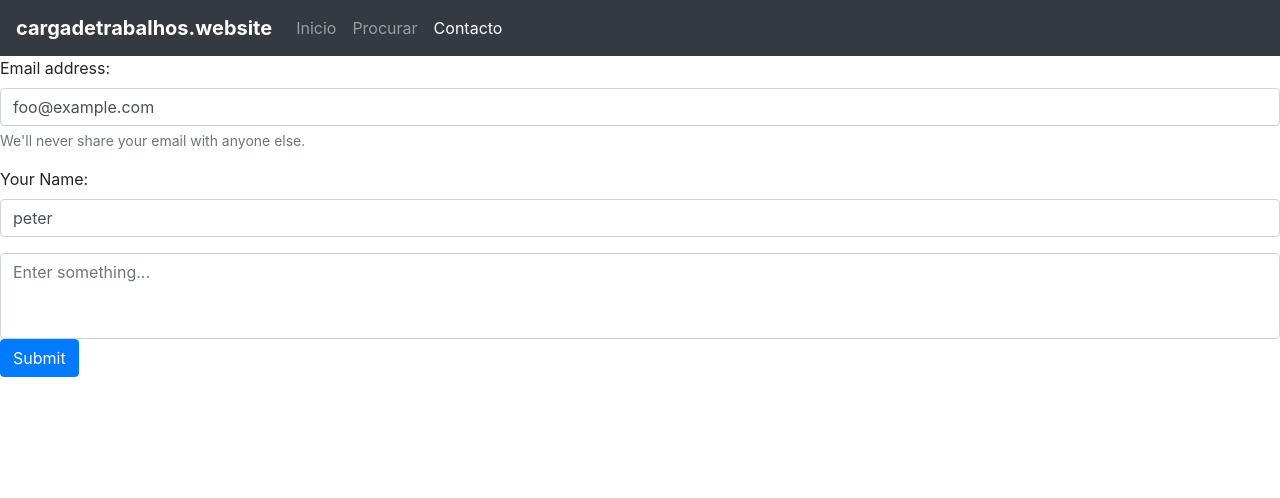
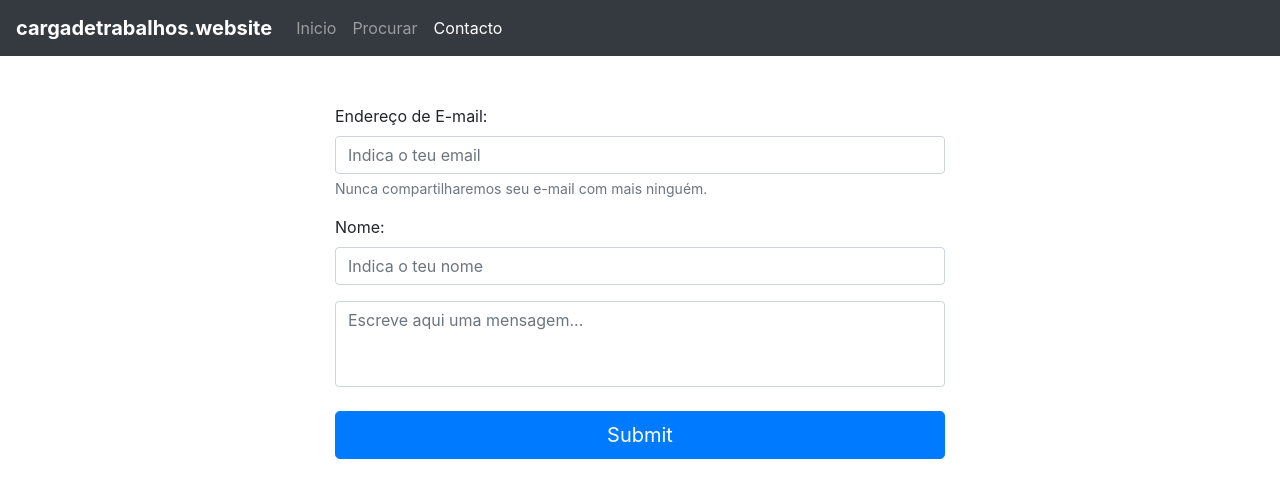
Before and after one commit to kossak31/cargadetrabalhos, a Vue app: page /#/contacto in a window 1280 px wide. Shown: the top 498 px of the page. Built offline with nearby package versions, Linux system fonts and the light colour scheme.

Commit message:
versao beta 3

```diff
--- a/src/components/Contact.vue
+++ b/src/components/Contact.vue
@@ -1,39 +1,46 @@
 <template>
   <div>
-    <b-form id="loginForm">
+    <b-form class="mt-5 col-6 offset-3" id="loginForm">
       <b-form-group
         id="input-group-1"
-        label="Email address:"
-        label-for="input-1"
-        description="We'll never share your email with anyone else."
+        label="Endereço de E-mail:"
+        label-for="email"
+        description="Nunca compartilharemos seu e-mail com mais ninguém."
       >
         <b-form-input
-          id="input-1"
+          id="email"
           v-model="user.email"
           type="email"
-          placeholder="Enter email"
+          placeholder="Indica o teu email"
           required
         ></b-form-input>
       </b-form-group>
 
-      <b-form-group id="input-group-2" label="Your Name:" label-for="input-2">
+      <b-form-group id="input-group-2" label="Nome:" label-for="name">
         <b-form-input
-          id="input-2"
+          id="name"
           v-model="user.name"
-          placeholder="Enter name"
-          required
+          placeholder="Indica o teu nome"
         ></b-form-input>
       </b-form-group>
 
+
       <b-form-textarea
-        id="textarea"
+        id="message"
         v-model="user.message"
-        placeholder="Enter something..."
+        placeholder="Escreve aqui uma mensagem..."
         rows="3"
         max-rows="6"
+        required
       ></b-form-textarea>
 
-      <b-button @click="salvar" type="submit" variant="primary"
+      <br />
+
+      <b-button
+        @click="salvar"
+        type="submit"
+        variant="primary"
+        class="btn btn-lg btn-block"
         >Submit</b-button
       >
     </b-form>
@@ -47,8 +54,8 @@ export default {
   data() {
     return {
       user: {
-        name: "peter",
-        email: "foo@example.com",
+        name: "",
+        email: "",
         message: "",
       },
     };
@@ -68,7 +75,7 @@ export default {
 
 
 <style scoped>
-body{
-  background-color:grey;
+body {
+  background-color: grey;
 }
 </style>
--- a/src/components/Pagination.vue
+++ b/src/components/Pagination.vue
@@ -1,4 +1,5 @@
 <template>
+  <div>
     <div class="container mb-5 pb-5">
       <div class="my-4 col-lg-12 pt-5">
         <!-- Pagination -->
@@ -22,17 +23,18 @@
         </li>
       </ul>
     </div>
+  </div>
 </template>
 
 <script>
+//get json file
 import trabalinhos from "@/json/titles.json";
 
 export default {
   data() {
     return {
       trabalinhos,
-      total: "",
-      current: 1,
+      current: localStorage.getItem("countstore"),
       pageSize: 10,
     };
   },
@@ -52,13 +54,32 @@ export default {
   methods: {
     prev() {
       if (this.current === 1) return; //block -1 and 0
-      this.current--;
+      localStorage.setItem("countstore", --this.current);
     },
     next() {
-      this.current++;
+      localStorage.setItem("countstore", ++this.current);
     },
   },
+  created() {
+    // //local storage for pagination numbers
+    // if (!localStorage.getItem("countstore")) {
+    //   localStorage.setItem("countstore", 1);
+    //   console.log("criou storage" + localStorage.getItem("countstore"));
+    // } else {
+    //   localStorage.setItem("countstore", this.current);
+    //   console.log("ja existe storage nº " + localStorage.getItem("countstore"));
+    // }
+  },
 };
+
+//local storage for pagination numbers
+    if (!localStorage.getItem("countstore")) {
+      localStorage.setItem("countstore", 1);
+      console.log("criou storage" + localStorage.getItem("countstore"));
+    } else {
+      localStorage.setItem("countstore", 1);
+      console.log("ja existe storage nº " + localStorage.getItem("countstore"));
+    }
 </script>
 
 <style>
@@ -76,20 +97,19 @@ a {
   user-select: none; /* Non-prefixed version, currently supported by Chrome, Edge, Opera and Firefox */
 }
 
-.container{
+.container {
   background-color: #f3f3f3;
-   box-shadow: 0 4px 8px 0 rgba(0,0,0,0.2);
+  box-shadow: 0 4px 8px 0 rgba(0, 0, 0, 0.2);
   transition: 0.3s;
   border-radius: 10px;
 }
 
-body{
-  background-color:grey;
+body {
+  background-color: grey;
 }
 
 .page-link {
-  color:black!important;
+  color: black !important;
   font-weight: bolder;
 }
-
 </style>
--- a/src/components/Search.vue
+++ b/src/components/Search.vue
@@ -1,7 +1,9 @@
 <template>
-  <div>
-
-    <select v-model="searchTrabalho">
+  <div class="container">
+    <div class="row mt-4">
+      <div class="col-3">
+        <label>Trabalho:</label>
+        <select v-model="searchTrabalho" class="form-control" id="trabalho">
           <option value="">Seleciona o trabalho</option>
           <option value="web">web</option>
           <option value="front end">front end</option>
@@ -12,16 +14,26 @@
           <option value="gestor">gestor</option>
           <option value="marketing">marketing</option>
         </select>
+      </div>
 
-    <select v-model="searchTipoTrabalho">
+      <div class="col-3">
+        <label>Tipo de Trabalho:</label>
+        <select
+          v-model="searchTipoTrabalho"
+          class="form-control"
+          id="tipo_trabalho"
+        >
           <option value="">Seleciona o tipo de trabalho</option>
           <option value="estágio">estagio</option>
           <option value="técnico">tecnico</option>
           <option value="freelancer">freelancer</option>
           <option value="formador">formador</option>
         </select>
+      </div>
 
-    <select v-model="searchLocalidade">
+      <div class="col-3">
+        <label>Localidade:</label>
+        <select v-model="searchLocalidade" class="form-control" id="localidade">
           <option value="">Seleciona a Localidade</option>
           <option value="Albufeira">Albufeira</option>
           <option value="Aveiro">Aveiro</option>
@@ -47,14 +59,21 @@
           <option value="Vilamoura">Vilamoura</option>
           <option value="Viseu">Viseu</option>
         </select>
-
-    <input v-model="searchText" />
-
-    <ul id="example-1">
+      </div>
+      <div class="col">
+        <label>Procurar:</label>
+        <input
+          v-model="searchText"
+          class="form-control"
+          placeholder="Procurar por..."
+        />
+      </div>
+      <ul class="mt-5" id="example-1">
         <li v-for="(item, i) in filterMembers" :key="i + item.title">
           {{ item.title }}
         </li>
       </ul>
+    </div>
   </div>
 </template>
 
@@ -63,9 +82,7 @@ import trabalinhos from "@/json/titles.json";
 
 export default {
   name: "Search",
-  components: {
-
-  },
+  components: {},
   data() {
     return {
       trabalinhos,
@@ -98,7 +115,7 @@ export default {
 
 
 <style scoped>
-body{
-  background-color:grey;
+body {
+  background-color: grey;
 }
 </style>
```
Also changed, not shown: 1 other file (tests, documents, lock files or other folders). Lines whose indentation alone changed are shown as unchanged.
